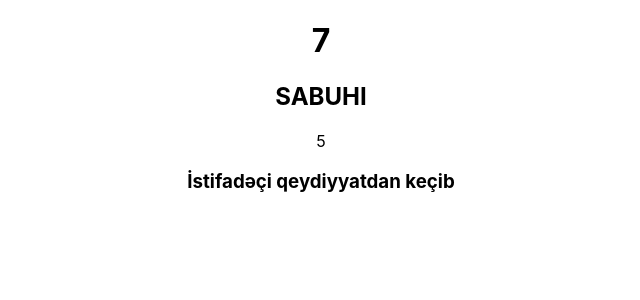
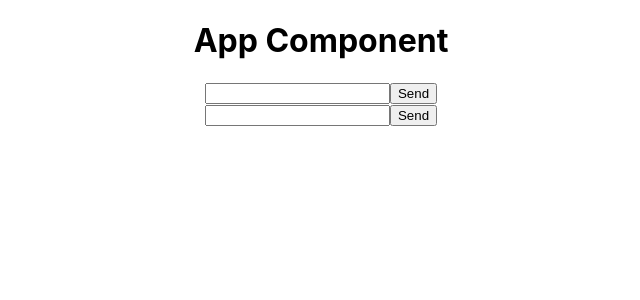
Before and after one commit to Sabuhi0/PragmatechFrontEndProject, a React (Create React App) app in the folder LearnReact/reactapp/: page / in a window 1280 px wide. Shown: the top 300 px of the page, without its empty margins (319-959 px from the left). Built offline with nearby package versions, Linux system fonts and the light colour scheme.

Commit message:
Initial Component Creation

```diff
--- a/LearnReact/reactapp/src/App.js
+++ b/LearnReact/reactapp/src/App.js
@@ -1,18 +1,12 @@
+import User from './components/User';
 import './App.css';
 
 function App() {
-  const num = 5;
-  const isAuth = true;
   return (
     <div className="App">
-      <h1>{3+4}</h1>
-      <h2>{"sabuhi".toUpperCase()}</h2>
-      <p>{num}</p>
-      <h3>
-      {
-        isAuth ? <p>İstifadəçi qeydiyyatdan keçib</p>: <span>Qeydiyyatdan keç.</span>
-      }
-      </h3>
+      <h1>App Component</h1>
+      <User/>
+      <User/>
     </div>
   );
 }
--- /dev/null
+++ b/LearnReact/reactapp/src/components/User.js
@@ -0,0 +1,16 @@
+import React, { Component } from 'react'
+
+class User extends Component {
+  render() {
+    return (
+      <div>
+        <form>
+        <input type="text"/>
+        <button>Send</button>
+        </form>
+      </div>
+    )
+  }
+}
+
+export default User;
```
